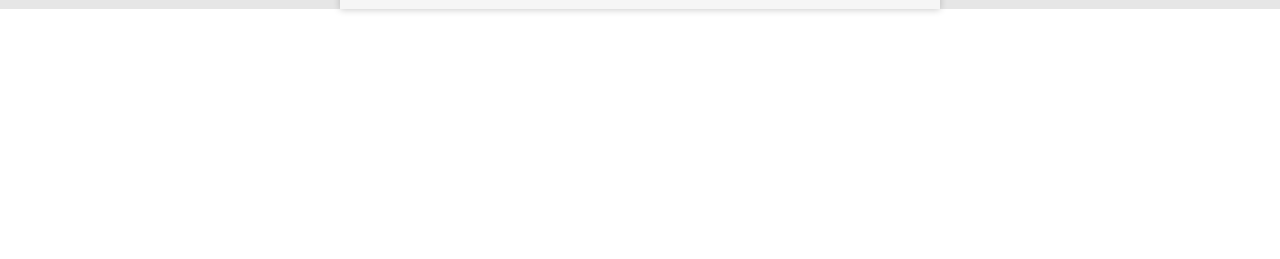
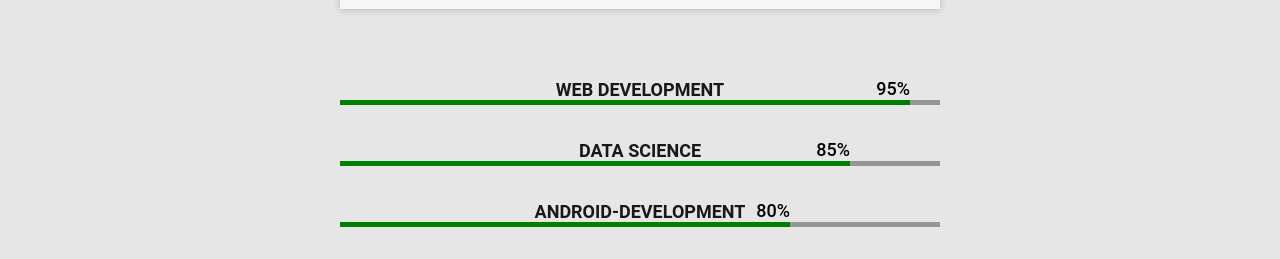
Before and after one commit to aditya0072001/portfolio-2.0, a React (Create React App) app in the folder front/: page / in a window 1280 px wide. Shown: the part 1541-1800 px from the top of the page. Before the commit the page ends 1600 px from the top, so only its background shows below. Built offline with nearby package versions, Linux system fonts and the light colour scheme.

Commit message:
added stuff to website

```diff
--- a/front/src/components/profile.css
+++ b/front/src/components/profile.css
@@ -1,4 +1,7 @@
 
+body{
+  background-color: #e6e6e6;
+}
   .corners {
     background: #f6f6f6;
     height: 700px;
@@ -282,3 +285,118 @@
               transform: translate3d(0, -25%, 0);
     }
   }
+
+  .skills{
+    position: absolute;
+    top: 110%;
+    width: 100%;
+    font-family: 'Roboto', sans-serif;
+    margin:0 auto;
+}
+.skill {
+    margin-bottom: 35px;
+    position: relative;
+  overflow-x:hidden;
+
+}
+.skill > p {
+    font-size: 18px;
+    font-weight: 700;
+    color: #1a1716;
+    margin: 0;
+}
+.skill:before{
+    width: 100%;
+    height: 5px;
+    content: "";
+    display: block;
+    position: absolute;
+    background: #959595;
+    bottom: 0;
+}
+.skill-bar {
+    width: 100%;
+    height: 5px;
+    background:#008000;
+    display: block;
+    position: relative;
+}
+
+/* SKILL 1 */
+.skill1{
+    width: 95%;
+
+}
+.skill-bar span{
+    position: absolute;
+    border-top: 5px solid rgb(142, 156, 142);
+    top: -30px;
+    padding: 0;
+    font-size: 18px;
+    padding: 3px 0;
+    font-weight: 500;
+}
+.skill-bar {
+    position: relative;
+
+}
+
+.skill1 .skill-count1 {
+    right: 0;
+}
+/* SKILL 2 */
+.skill2{
+    width: 85%;
+}
+
+.skill2 .skill-count2 {
+    right: 0;
+}
+/* SKILL 3 */
+.skill3{
+    width: 75%;
+}
+.skill3 .skill-count3 {
+    right: 0;
+}
+
+/* SKILL 4 */
+.skill4{
+    width: 65%
+}
+
+.skill4 .skill-count4 {
+    right: 0;
+}
+
+/* SKILL 5 */
+.skill5{
+    width: 80%;
+}
+
+.skill5 .skill-count5 {
+    right: 0;
+}
+
+/* SKILL 6 */
+.skill6{
+    width: 90%
+}
+
+.skill6 .skill-count6 {
+    right: 0;
+}
+/* GITHUB SOURCE STYLE  */
+.github-source{
+float:right;
+display:block;
+color:#fff;
+margin:0 20px;
+position: relative;
+z-index:999999;
+top:0;
+}
+.github-source i{
+font-size:50px;
+color:#000
+}
--- a/front/src/components/profile.js
+++ b/front/src/components/profile.js
@@ -29,6 +29,28 @@ class Profile extends React.Component {
         </ul>
       </div>
     </div>
+    <br/>
+    <div class="skills">
+        <div class="skill">
+            <p>WEB DEVELOPMENT</p>
+            <div class="skill-bar skill1 wow slideInLeft animated">
+                <span class="skill-count1">95%</span>
+            </div>
+        </div>
+        <div class="skill">
+            <p>DATA SCIENCE</p>
+            <div class="skill-bar skill2 wow slideInLeft animated">
+                 <span class="skill-count2">85%</span>
+            </div>
+        </div>
+        <div class="skill">
+            <p>ANDROID-DEVELOPMENT</p>
+            <div class="skill-bar skill3 wow slideInLeft animated">
+                <span class="skill-count3">80%</span>
+            </div>
+        </div>
+    </div>
+    <br></br>
    </div>
     }
   }
```
